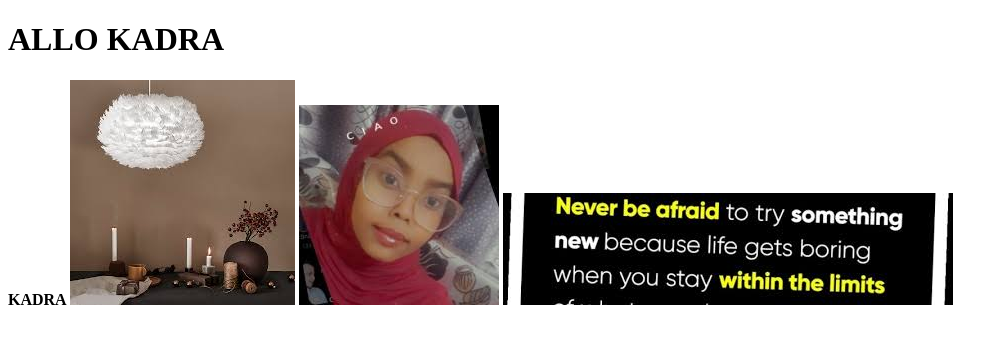
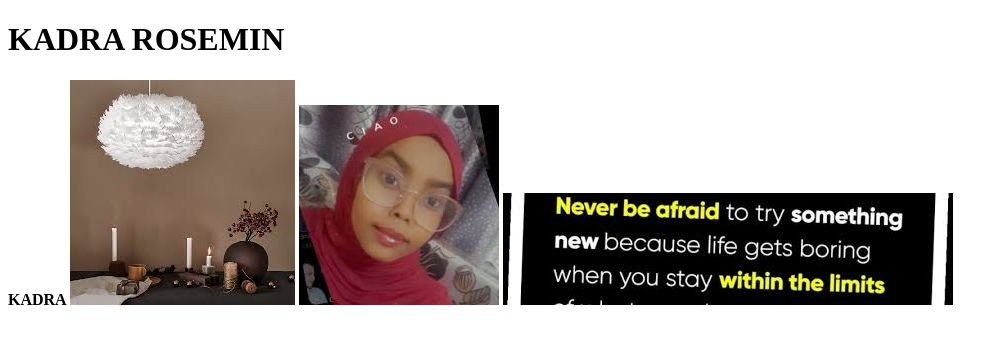
Before and after one commit to kadra229/kadra-rose, a website: page index.html in a window 1280 px wide. Shown: the whole page, without its empty margins (0-1008 px from the left). Drawn offline with Linux system fonts and the light colour scheme.

Commit message:
CGNAGME,T TOUT COURT

```diff
--- a/index.html
+++ b/index.html
@@ -7,7 +7,7 @@
     <title>Static KADRA</title>
   </head>
   <body>
-    <h1>ALLO KADRA</h1>
+    <h1>KADRA ROSEMIN</h1>
 
     <strong>KADRA </strong>
     <img src="LADRA/kadra.jpeg" />
```
